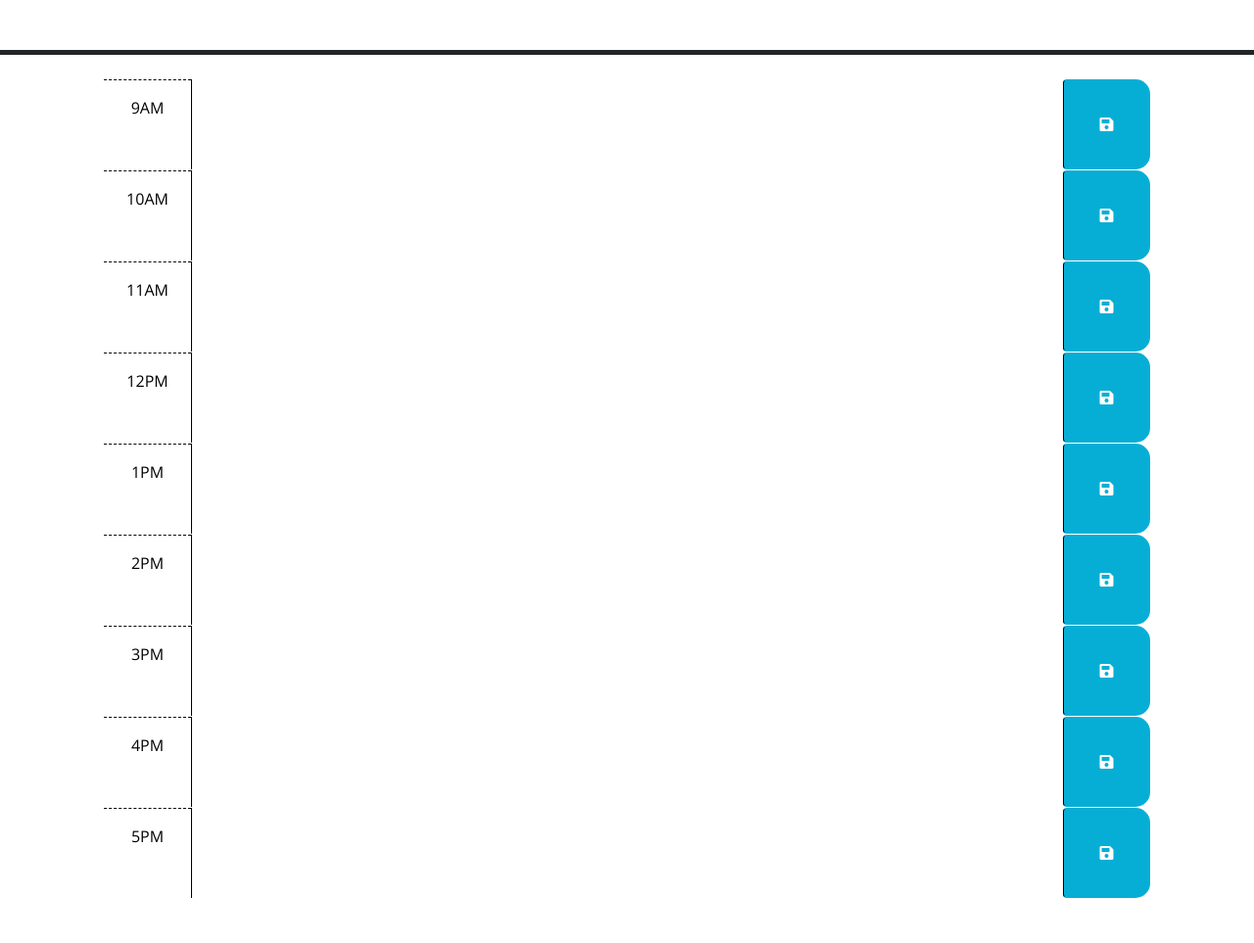
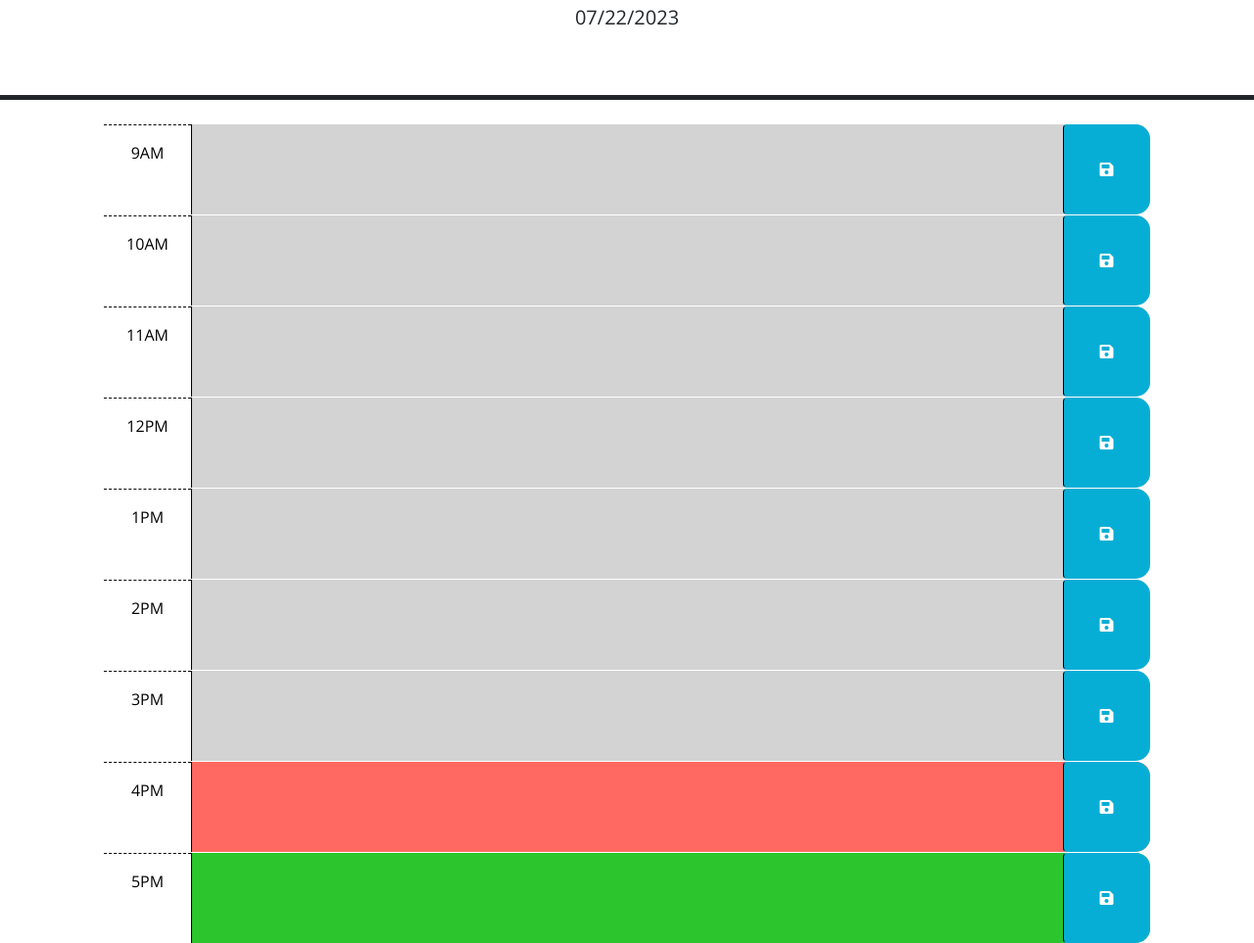
Before and after one commit to asoto225/5-challenge, a plain HTML site: page index.html in a window 1280 px wide. Shown: the part 176-1139 px from the top of the page at 98% size. Before the commit the page ends 1093 px from the top, so only its background shows below. Drawn offline with nearby package versions, Linux system fonts and the light colour scheme.

Commit message:
added date and colors

```diff
--- a/script.js
+++ b/script.js
@@ -27,11 +27,19 @@ $(function () {
 
     localStorage.setItem(timeBlk, userInput)
   })
+  var currntHour = dayjs().hour()
+  console.log(currntHour)
   for (let i = 9; i <= 17; i++){
     var timeBlk = "hour-"+i
     var storedUserInout = localStorage.getItem(timeBlk)
-    console.log(storedUserInout,timeBlk)
     $("#"+timeBlk).children("textarea").val(storedUserInout)
+    if(currntHour < i){
+      $("#"+timeBlk).addClass("future")
+    }else if(currntHour === i){
+      $("#"+timeBlk).addClass("present")
+    }else{
+      $("#"+timeBlk).addClass("past")
+    }
   }
-
+  $("#currentDay").text(dayjs().format('MM/DD/YYYY') )
 });
--- a/style.css
+++ b/style.css
@@ -41,7 +41,7 @@ textarea {
 }
 
 .future {
-  background-color: #77dd77;
+  background-color: #2dc52d;
   color: white;
 }
 
```
